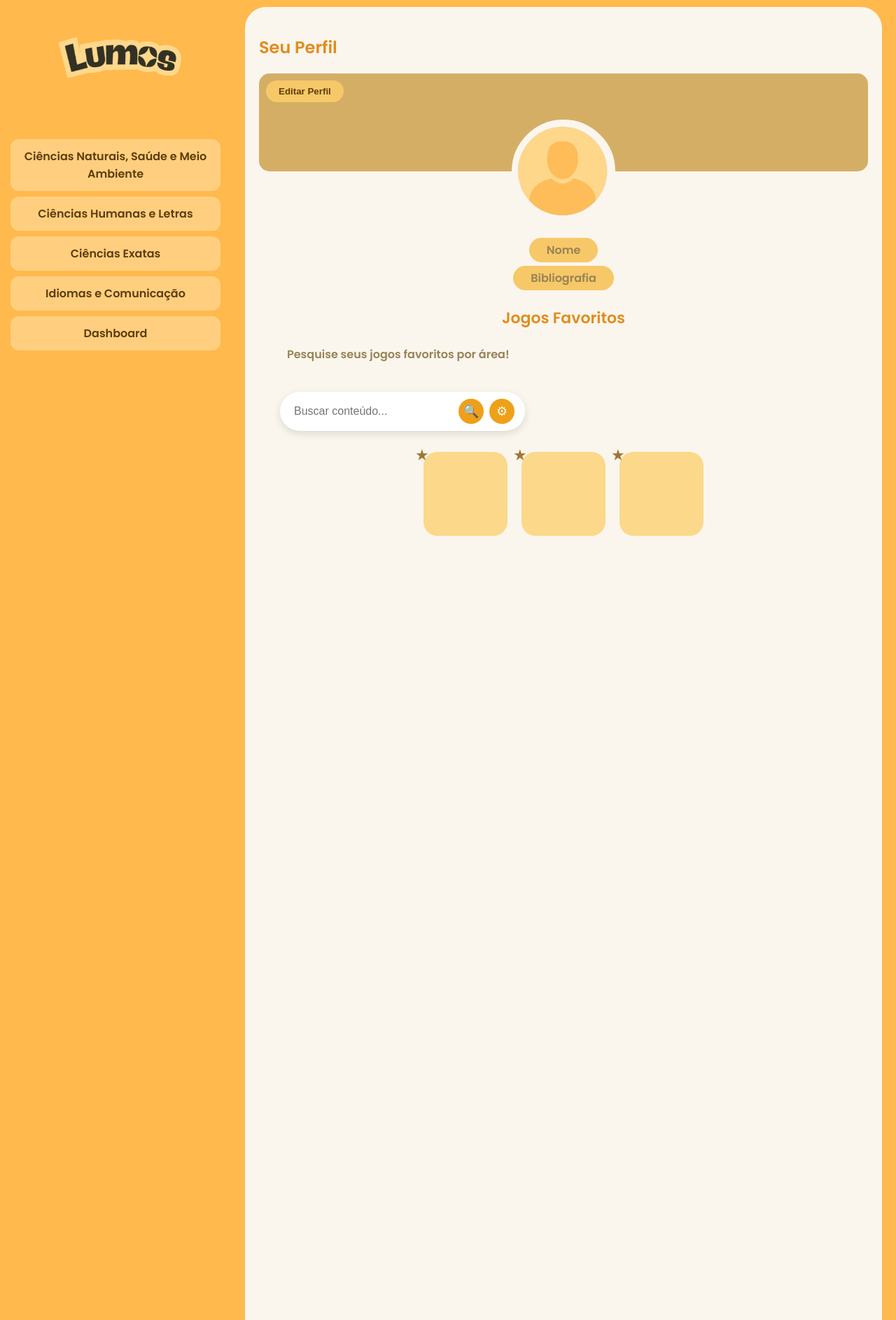
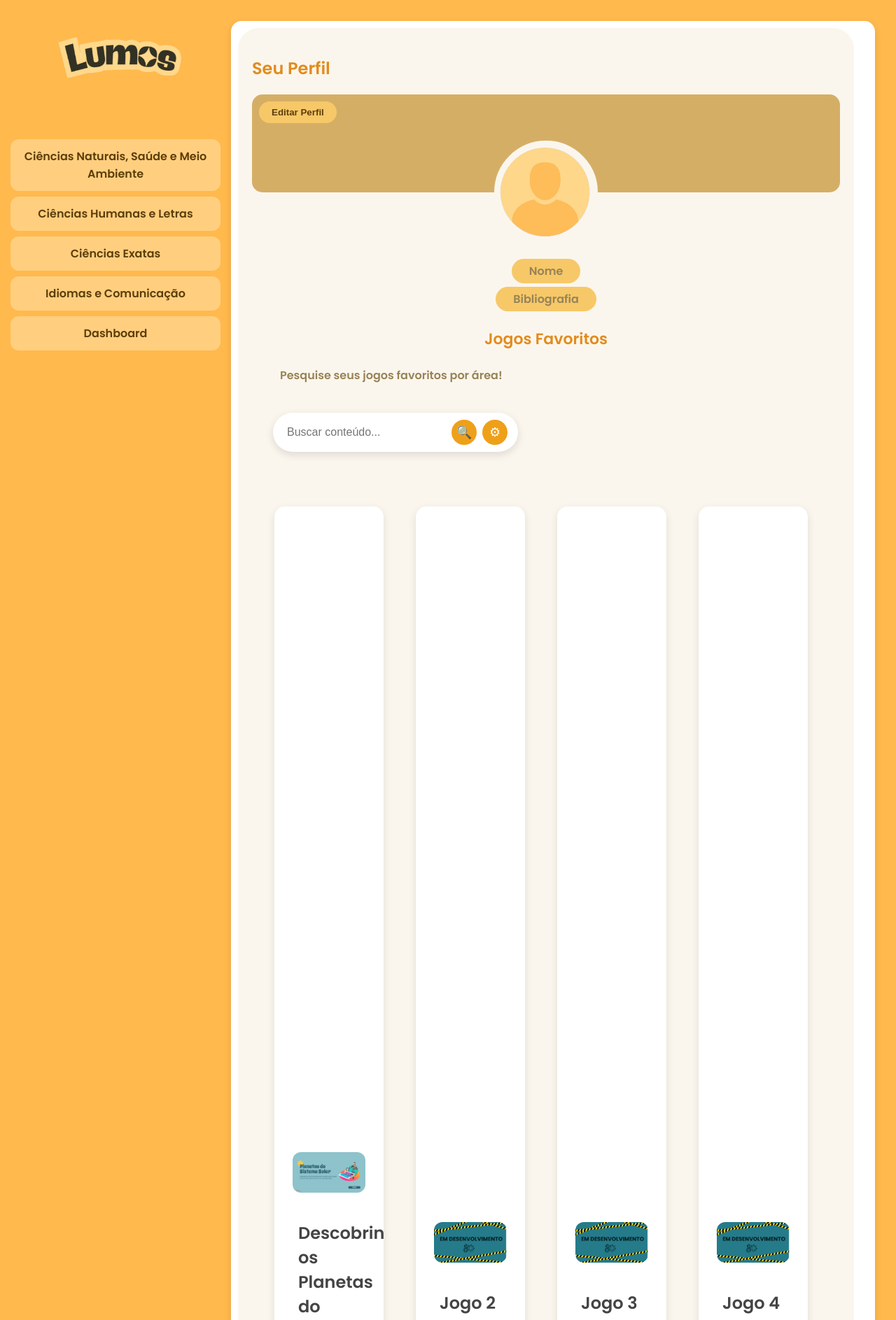
Before and after one commit to originariasraizes-ux/Lumos-TCC, a PHP site: page /Perfil.html in a window 1280 px wide. Shown: the top 1887 px of the page at 70% size. Run offline with PHP 8.4, Linux system fonts and the light colour scheme.

Commit message:
att perfil

```diff
--- a/Perfil.html
+++ b/Perfil.html
@@ -66,12 +66,52 @@
     <div class="filter-option" onclick="toggleOption(this)">Comunicação</div>
   </div>
 </div>
+      <section class="cards-container">
 
-        <div class="favorites">
-          <div class="fav"><span class="star">★</span></div>
-          <div class="fav"><span class="star">★</span></div>
-          <div class="fav"><span class="star">★</span></div>
-        </div>
+  <div class="card">
+    <div class="card-img">
+      <img src="images/jogos/planetas.PNG" alt="Jogo 1">
+    </div>
+    <div class="card-content">
+      <h3>Descobrindo os Planetas do Sistema Solar</h3>
+      <p>Ensino fundamental II - Sexta série</p>
+      <a href="Jogos.html" class="btn">Ver mais</a>
+    </div>
+  </div>
+
+  <div class="card">
+    <div class="card-img">
+      <img src="images/jogos/Em desenvolvimento.png" alt="Jogo 2">
+    </div>
+    <div class="card-content">
+      <h3>Jogo 2</h3>
+      <p>Descrição do jogo aqui</p>
+      <a href="Jogo.html" class="btn">Ver mais</a>
+    </div>
+  </div>
+
+  <div class="card">
+    <div class="card-img">
+      <img src="images/jogos/Em desenvolvimento.png" alt="Jogo 2">
+    </div>
+    <div class="card-content">
+      <h3>Jogo 3</h3>
+      <p>Descrição do jogo aqui</p>
+      <a href="Jogo.html" class="btn">Ver mais</a>
+    </div>
+  </div>
+
+  <div class="card">
+    <div class="card-img">
+      <img src="images/jogos/Em desenvolvimento.png" alt="Jogo 2">
+    </div>
+    <div class="card-content">
+      <h3>Jogo 4</h3>
+      <p>Descrição do jogo aqui</p>
+      <a href="Jogo.html" class="btn">Ver mais</a>
+    </div>
+  </div>
+
       </div>
     </div>
   </div>
--- a/css/Perfil.css
+++ b/css/Perfil.css
@@ -1,5 +1,26 @@
 @import url('https://fonts.googleapis.com/css2?family=Poppins:wght@300;400;600&display=swap');
+:root {
+  --orange: #f9ba60;
+  --pink: #e9768f;
+  --black: #1d1c1c;
+  --white: #fff;
+  --light-color: #666;
+  --box-shadow: 0 .5rem 1.5rem #eee0c7 ;
+   --img-pad: 16px;     /* margem interna entre a imagem e as bordas do card */
+    --img-radius: 12px;  /* arredondamento da imagem */
+    --card-radius: 15px; /* arredondamento do card */
 
+   --teal:   #2aa7a1;
+    --amber:  #f2c460;
+    --wine:   #8e2f3f;
+    --purple: #6a58c8;
+
+    --bg:     #fbf6ed;
+    --card-bg:#fffdf8;
+    --ink:    #3b3b3b;
+    --radius: 16px;
+    --speed: .25s;
+}
 body {
   font-family: 'Poppins', sans-serif;
   background-color: #ffb94d;
@@ -73,14 +94,18 @@ h3{
   display: flex;
   justify-content: center;
   padding: 10px; /* mantém margem de 10px */
-
+  margin-top: 30px;
+  width: 80%;               /* ocupa 90% da largura disponível (deixa margem lateral) */
+  height: 90vh;
+    background-color: #fbf6ed;
+    margin-right: 30px;
 }
 
 .card-inner {
   background-color: #fbf6ed;
   border-radius: 30px; /* deixa todos os lados bem arredondados */
   width: calc(100% - 20px); /* 10px de margem de cada lado */
-  height: calc(100% - 20px); /* 10px de margem superior/inferior */
+  height: 100vh; /* 10px de margem superior/inferior */
   padding: 20px;
   overflow-y: auto;
   position: relative;
@@ -215,8 +240,79 @@ h3{
   to   { opacity: 1; transform: translateY(0); }
 }
 
+/**CARDS JOGOS**/
+
+    .cards-container{
+      display:grid;
+      grid-template-columns:repeat(auto-fit,minmax(280px,1fr));
+      gap:2rem;
+      margin:3rem auto;
+      max-width:1100px;
+      padding:0 2rem;
+
+    }
+
+    /* CARD */
+    .card{
+      background:#fff;
+      border-radius:var(--card-radius);
+      box-shadow:0 4px 12px rgba(0,0,0,.1);
+      overflow:hidden;
+      display:flex;
+      flex-direction:column;
+      transition:transform .3s ease;
+    }
+    .card:hover{ transform:translateY(-5px); }
 
 
+    .card-img{
+      padding:var(--img-pad);
+      box-sizing:border-box;
+    }
+    .card-img img{
+      width:100%;
+      height:var(--img-h);
+      object-fit:cover;
+      border-radius:var(--img-radius);
+      display:block;
+      border:0;
+    }
+
+    /* CONTEÚDO */
+    .card-content{
+      padding:1.5rem;
+      text-align:center;
+
+    }
+   .card-content h3 {
+  font-size: 1.5rem;
+  margin-bottom: .5rem;
+  color: #444;
+  text-align: left;
+   padding: 0;          /* remove o espaço interno do card */
+  margin: 0;
+}
+
+    .card-content p{
+      font-size:1rem;
+      color:#777;
+      margin-bottom:1rem;
+    }
+    .btn{
+      display:inline-block;
+      background:#8ec3cc;
+      color:#fff;
+      padding:.7rem 1.2rem;
+      border-radius:8px;
+      text-decoration:none;
+      transition:background .3s ease;
+    }
+    .btn:hover{ background:#5695a0; }
+    @media (min-width: 1024px) {
+  .cards-container {
+    grid-template-columns: repeat(4, 1fr);
+  }
+}
 /* ===== AVATAR NAS CONFIGURAÇÕES ===== */
 .config-avatar {
   width: 120px;
```
Also changed, not shown: images/Perfil/estrela.png (added).
